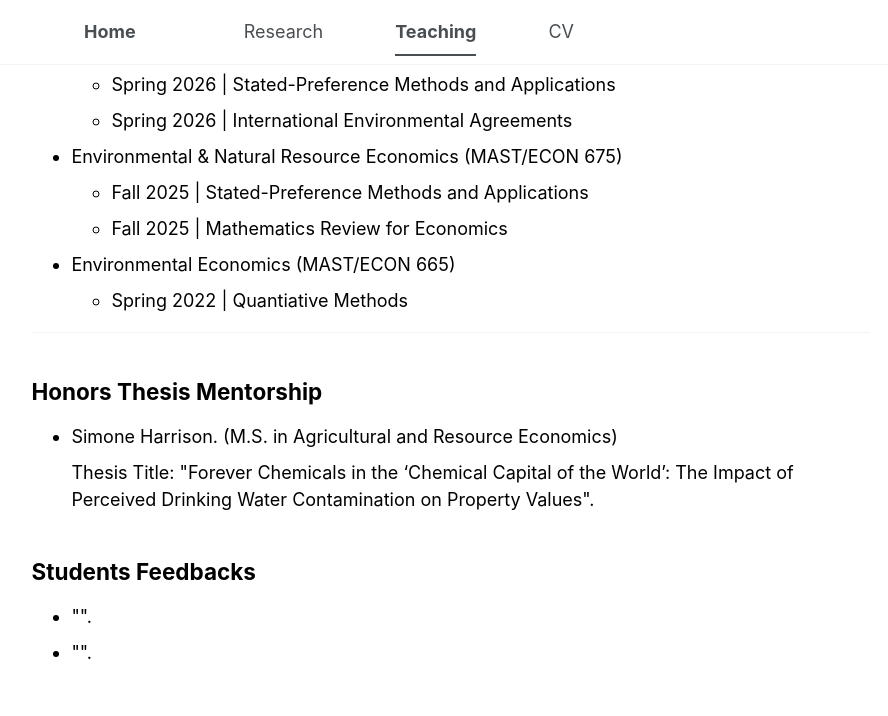
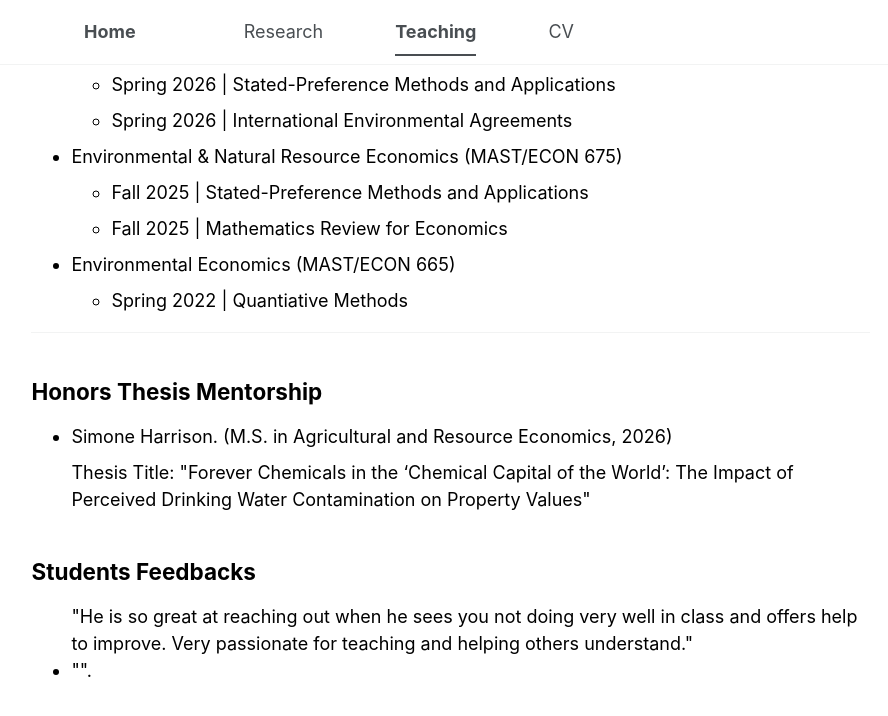
Before and after one commit to sachin-b-badole/sachin-b-badole.github.io, a Jekyll site: the page built from _pages/teaching.html, in a window 1280 px wide and 900 px high, scrolled down 643 px. Shown: the top 716 px of the window, without its empty margins (302-1190 px from the left). Built offline with Jekyll 4.4.1, drawn with Linux system fonts in a browser that asks for light colours.

Commit message:
Update teaching.html

```diff
--- a/_pages/teaching.html
+++ b/_pages/teaching.html
@@ -53,14 +53,16 @@ classes: teaching-page    # optional CSS hook if you want extra styling | classe
 
 <ul>
   <!-- <p> <li>Davidson Obilor Nwaonu. Thesis Title: "Sustainability and Health on the Shelf: How Scaling and Salience Framing Influence Consumer Preferences for Climate-Smart and Health Attributes of Staple Foods".</li>  !</p> -->
-  <li>Simone Harrison. (M.S. in Agricultural and Resource Economics) </li>
-  Thesis Title: "Forever Chemicals in the ‘Chemical Capital of the World’: The Impact of Perceived Drinking Water Contamination on Property Values".
+  <li>Simone Harrison. (M.S. in Agricultural and Resource Economics, 2026) </li>
+  Thesis Title: "Forever Chemicals in the ‘Chemical Capital of the World’:
+                The Impact of Perceived Drinking Water Contamination on Property Values"
 
 </ul>
 
 
 <h2>Students Feedbacks</h2>
 <ul>
-  <li> "".</li>
+  "He is so great at reaching out when he sees you not doing very well in class and offers help to improve.
+  Very passionate for teaching and helping others understand."
   <li> "".</li>
 </ul>
```
